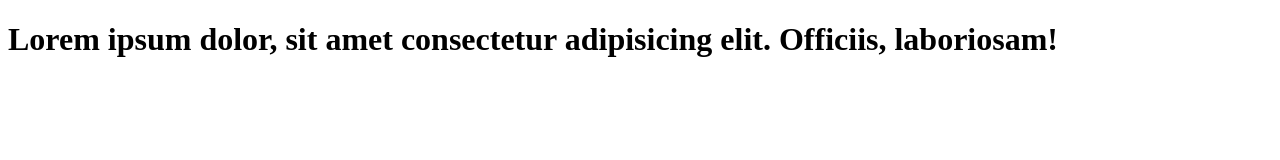
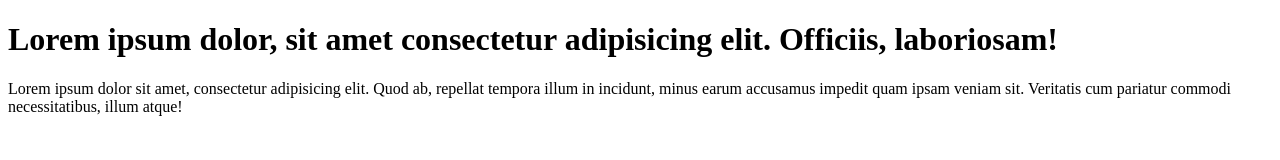
Before and after one commit to nickmotanya/learn-git, a plain HTML site: page index.html in a window 1280 px wide. Drawn offline with Linux system fonts and the light colour scheme.

Commit message:
added paragraph to code

```diff
--- a/index.html
+++ b/index.html
@@ -10,6 +10,12 @@
       Lorem ipsum dolor, sit amet consectetur adipisicing elit. Officiis,
       laboriosam!
     </h1>
+    <p>
+      Lorem ipsum dolor sit amet, consectetur adipisicing elit. Quod ab,
+      repellat tempora illum in incidunt, minus earum accusamus impedit quam
+      ipsam veniam sit. Veritatis cum pariatur commodi necessitatibus, illum
+      atque!
+    </p>
   </body>
 </html>
 <!doctype html>
```
